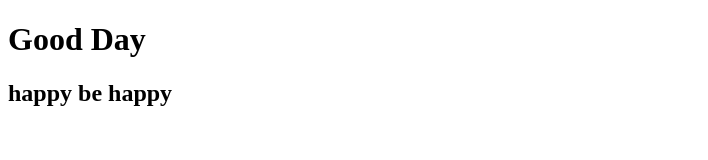
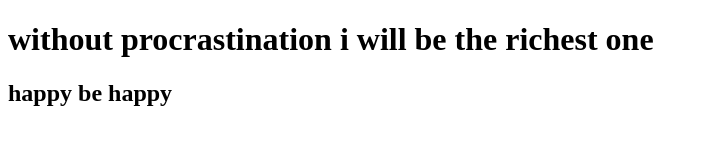
Before and after one commit to amalthomas26/datewithgit-sample, a plain HTML site: page index.html in a window 1280 px wide. Shown: the whole page, without its empty margins (0-708 px from the left). Drawn offline with Linux system fonts and the light colour scheme.

Commit message:
index.html updated

```diff
--- a/index.html
+++ b/index.html
@@ -6,7 +6,7 @@
     <title>Document</title>
 </head>
 <body>
-    <h1>Good Day</h1>
+    <h1>without procrastination i will be the richest one</h1>
     <h2>happy be happy</h2>
 </body>
 </html>
```
